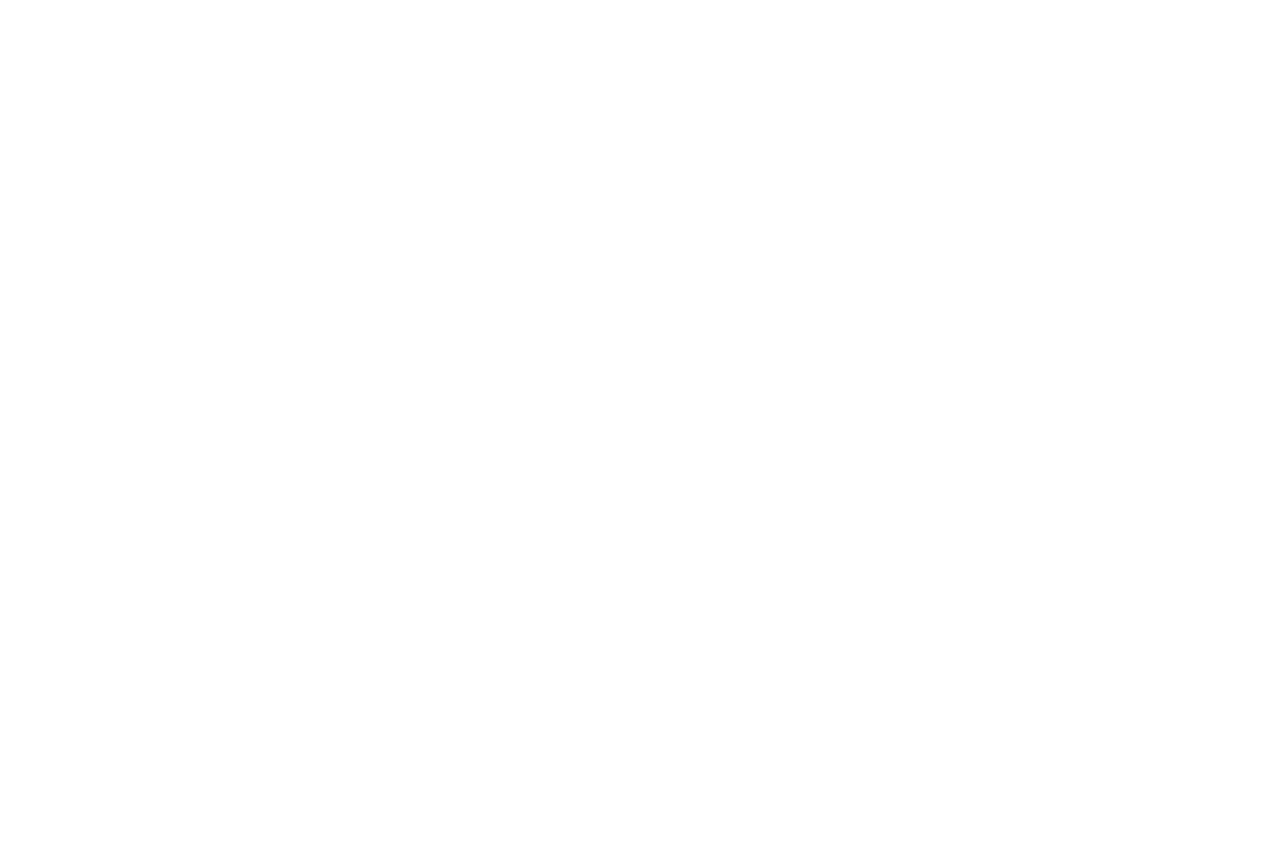
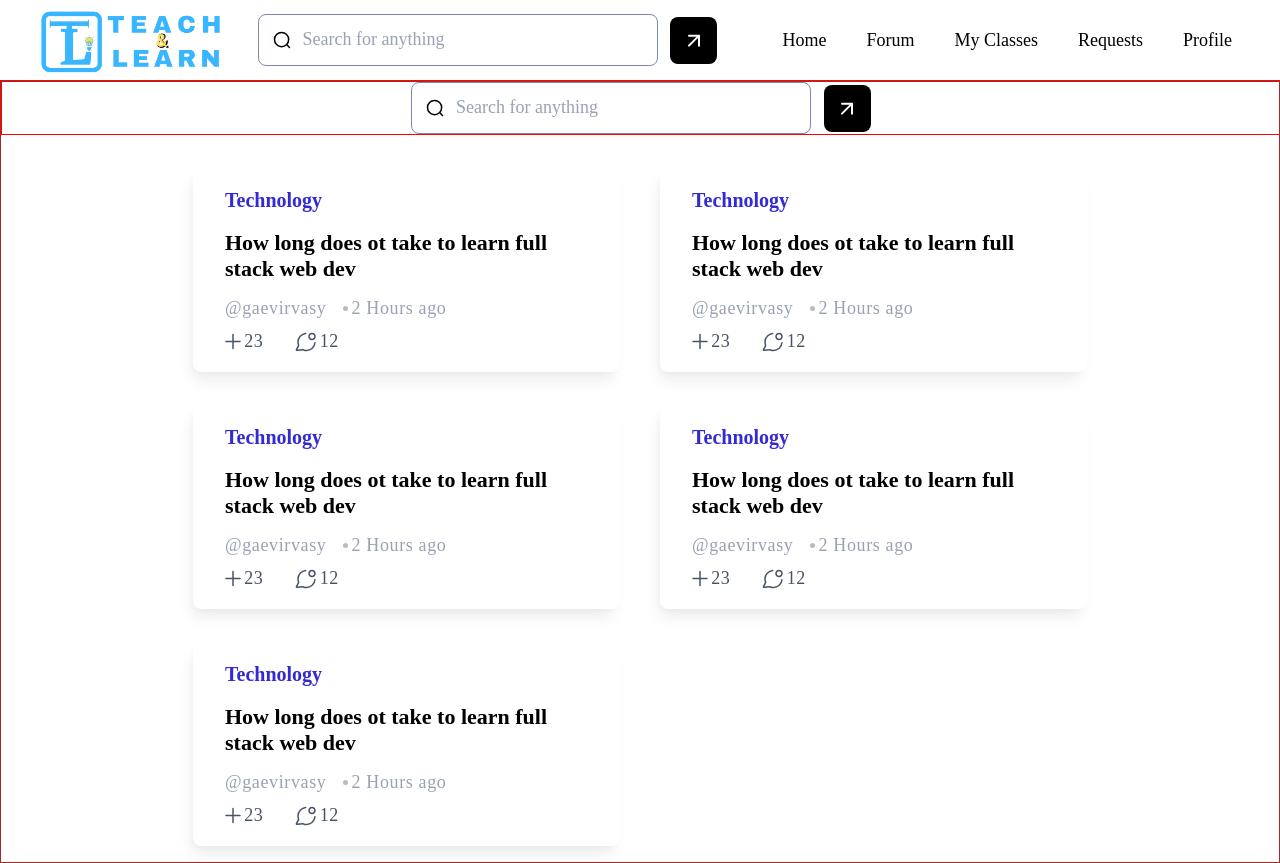
Before and after one commit to Garvit1809/teachnlearn, a React (Vite) app in the folder client/: page /forum in a window 1280 px wide. Before the commit this address had no page. Before the commit the page ends 800 px from the top, so only its background shows below. Built offline with nearby package versions, Linux system fonts and the light colour scheme.

Commit message:
creating forum page

```diff
--- a/client/src/App.tsx
+++ b/client/src/App.tsx
@@ -4,6 +4,8 @@ import Profile from "./pages/profile/profile";
 
 import "./app.css";
 import NewSignup from "./pages/authentication/newSignup";
+import Forum from "./pages/forum/forum";
+import SingleForum from "./pages/forum/singleForum";
 
 function App() {
   return (
@@ -11,6 +13,8 @@ function App() {
       <Routes>
         <Route path="/signup" element={<NewSignup />} />
         <Route path="/" element={<Home />} />
+        <Route path="/forum" element={<Forum />} />
+        <Route path="/forum/:id" element={<SingleForum />} />
         <Route path="/me" element={<Profile />} />
       </Routes>
     </div>
--- /dev/null
+++ b/client/src/components/forum-components/forumCard.tsx
@@ -0,0 +1,157 @@
+import React from "react";
+import styled from "styled-components";
+import { Comments, Plus } from "../general-components/svg";
+import { useNavigate } from "react-router-dom";
+
+const Section = styled.div`
+  /* border: 1px solid red; */
+  background: #ffffff;
+  box-shadow: -4px 12px 16px -4px rgba(16, 24, 40, 0.08),
+    -2px 4px 6px -2px rgba(16, 24, 40, 0.03);
+  border-radius: 8px;
+
+  display: flex;
+  flex-direction: column;
+  align-items: flex-start;
+  padding: 20px 32px;
+  gap: 16px;
+  cursor: pointer;
+  transition: all 0.15s linear;
+
+  &:hover {
+    transform: scale(1.05);
+    -webkit-box-shadow: 0px 0px 26px 0px rgba(0, 0, 0, 0.49);
+    -moz-box-shadow: 0px 0px 26px 0px rgba(0, 0, 0, 0.49);
+    box-shadow: 0px 0px 26px 0px rgba(0, 0, 0, 0.49);
+  }
+`;
+
+const Header = styled.div`
+  /* border: 1px solid red; */
+`;
+
+const Tag = styled.div`
+  color: #332ad5;
+  font-size: 20px;
+  line-height: 27px;
+  font-weight: 600;
+`;
+
+const Options = styled.div``;
+
+const Question = styled.div`
+  font-weight: 600;
+  font-size: 22px;
+  /* line-height: 35px; */
+
+  color: #000000;
+`;
+
+const Details = styled.div`
+  display: flex;
+  flex-direction: column;
+  /* border: 1px solid red; */
+`;
+
+const User = styled.div`
+  /* border: 1px solid red; */
+  display: grid;
+  grid-template-columns: auto auto;
+  column-gap: 1rem;
+  margin-bottom: 12px;
+
+  span {
+    font-weight: 500;
+    font-size: 18px;
+    color: #98a2b3;
+    letter-spacing: 0.035em;
+  }
+
+  div {
+    display: flex;
+    align-items: center;
+    justify-content: center;
+    column-gap: 0.25rem;
+  }
+
+  span.dot {
+    height: 5px;
+    width: 5px;
+    background-color: #bbb;
+    border-radius: 50%;
+    display: inline-block;
+  }
+`;
+
+const Stats = styled.div`
+  display: flex;
+  align-items: center;
+  column-gap: 2rem;
+
+  div {
+    /* border: 1px solid red; */
+    width: fit-content;
+    display: flex;
+    align-items: center;
+    justify-content: center;
+    column-gap: 0.2rem;
+
+    span {
+      font-weight: 500;
+      font-size: 18px;
+      color: #475467;
+      letter-spacing: 0.035em;
+    }
+  }
+`;
+
+interface forumProps {
+  id: number;
+  tag: string;
+  question: string;
+  userName: string;
+  time: string;
+  likes: number;
+  comments: number;
+}
+
+const ForumCard = (props: forumProps) => {
+  const navigate = useNavigate();
+
+  const forumNavigator = () => {
+    console.log("hello");
+
+    navigate(`/forum/${props.id}`, { state: { id: props.id } });
+  };
+
+  return (
+    <Section onClick={forumNavigator}>
+      <Header>
+        <Tag>{props.tag}</Tag>
+        <Options></Options>
+      </Header>
+      <Question>{props.question}</Question>
+      <Details>
+        <User>
+          <span>@{props.userName}</span>
+          <div>
+            <span className="dot"></span>
+            <span>{props.time}</span>
+          </div>
+        </User>
+        <Stats>
+          <div>
+            <Plus />
+            <span>{props.likes}</span>
+          </div>
+          <div>
+            <Comments />
+            <span>{props.comments}</span>
+          </div>
+        </Stats>
+      </Details>
+    </Section>
+  );
+};
+
+export default ForumCard;
--- a/client/src/components/general-components/navbar.tsx
+++ b/client/src/components/general-components/navbar.tsx
@@ -62,7 +62,7 @@ const navOptions = [
   },
   {
     title: "Forum",
-    link: "/",
+    link: "/forum",
   },
   {
     title: "My Classes",
--- a/client/src/components/general-components/svg.tsx
+++ b/client/src/components/general-components/svg.tsx
@@ -175,8 +175,46 @@ export const EditIcon = () => {
   );
 };
 
+export const Plus = () => {
+  return (
+    <svg
+      width="16"
+      height="17"
+      viewBox="0 0 16 17"
+      fill="none"
+      xmlns="http://www.w3.org/2000/svg"
+    >
+      <path
+        d="M8 1.5V15.5M1 8.5H15"
+        stroke="#475467"
+        stroke-width="1.5"
+        stroke-linecap="round"
+        stroke-linejoin="round"
+      />
+    </svg>
+  );
+};
+
+export const Comments = () => {
+  return (
+    <svg
+      width="21"
+      height="20"
+      viewBox="0 0 21 20"
+      fill="none"
+      xmlns="http://www.w3.org/2000/svg"
+    >
+      <path
+        d="M10.7074 1.53647C6.38458 1.93621 2.99999 5.57285 2.99999 10C2.99999 10.95 3.15584 11.8636 3.44336 12.7166C3.55156 13.0376 3.60566 13.1981 3.61542 13.3214C3.62506 13.4432 3.61777 13.5286 3.58764 13.6469C3.55714 13.7668 3.48979 13.8915 3.35508 14.1408L1.71943 17.1684C1.48612 17.6002 1.36946 17.8161 1.39557 17.9828C1.41831 18.1279 1.50374 18.2557 1.62917 18.3322C1.77317 18.4201 2.01729 18.3948 2.50553 18.3444L7.62655 17.815C7.78157 17.799 7.85919 17.791 7.92985 17.7937C7.99936 17.7963 8.04844 17.8029 8.11622 17.8185C8.18514 17.8344 8.27181 17.8678 8.44515 17.9345C9.3932 18.2998 10.4232 18.5 11.5 18.5C15.9308 18.5 19.5698 15.1098 19.9645 10.7819M19.1213 2.37868C20.2929 3.55025 20.2929 5.44975 19.1213 6.62132C17.9497 7.79289 16.0502 7.79289 14.8787 6.62132C13.7071 5.44975 13.7071 3.55025 14.8787 2.37868C16.0502 1.20711 17.9497 1.20711 19.1213 2.37868Z"
+        stroke="#475467"
+        stroke-width="1.5"
+        stroke-linecap="round"
+        stroke-linejoin="round"
+      />
+    </svg>
+  );
+};
+
 // export const Cins = () => {}
 // export const Cins = () => {}
 // export const Cins = () => {}
-// export const Cins = () => {}
-// export const Cins = () => {}
--- /dev/null
+++ b/client/src/pages/forum/forum.tsx
@@ -0,0 +1,96 @@
+import React from "react";
+import Navbar from "../../components/general-components/navbar";
+import SearchBar from "../../components/general-components/searchBar";
+import styled from "styled-components";
+import ForumCard from "../../components/forum-components/forumCard";
+
+const Section = styled.div`
+  border: 1px solid brown;
+  overflow-x: hidden;
+  /* display: flex; */
+  /* align-items: center; */
+`;
+
+const TopBar = styled.div`
+  width: 100%;
+  border: 1px solid red;
+  display: flex;
+  align-items: center;
+  justify-content: center;
+`;
+
+const ForumGrid = styled.div`
+  display: grid;
+  grid-template-columns: auto auto;
+  /* border: 2px solid green; */
+  gap: 2rem 2.5rem;
+  margin: 2rem 15vw 1rem;
+`;
+
+const forumData = [
+  {
+    id: 1,
+    tag: "Technology",
+    question: "How long does ot take to learn full stack web dev",
+    userName: "gaevirvasy",
+    time: "2 Hours ago",
+    likes: 23,
+    comments: 12,
+  },
+  {
+    id: 2,
+    tag: "Technology",
+    question: "How long does ot take to learn full stack web dev",
+    userName: "gaevirvasy",
+    time: "2 Hours ago",
+    likes: 23,
+    comments: 12,
+  },
+  {
+    id: 3,
+    tag: "Technology",
+    question: "How long does ot take to learn full stack web dev",
+    userName: "gaevirvasy",
+    time: "2 Hours ago",
+    likes: 23,
+    comments: 12,
+  },
+  {
+    id: 4,
+    tag: "Technology",
+    question: "How long does ot take to learn full stack web dev",
+    userName: "gaevirvasy",
+    time: "2 Hours ago",
+    likes: 23,
+    comments: 12,
+  },
+  {
+    id: 5,
+    tag: "Technology",
+    question: "How long does ot take to learn full stack web dev",
+    userName: "gaevirvasy",
+    time: "2 Hours ago",
+    likes: 23,
+    comments: 12,
+  },
+];
+
+const Forum = () => {
+  return (
+    <>
+      <Navbar />
+      <Section>
+        <TopBar>
+          <SearchBar />
+        </TopBar>
+        <ForumGrid>
+          {forumData.map((forum, index) => {
+            return <ForumCard key={index} {...forum} />;
+          })}
+        </ForumGrid>
+      </Section>
+    </>
+  );
+};
+
+export default Forum;
--- /dev/null
+++ b/client/src/pages/forum/singleForum.tsx
@@ -0,0 +1,11 @@
+import React from 'react'
+
+const SingleForum = () => {
+  return (
+    <div>
+
+    </div>
+  )
+}
+
+export default SingleForum
```
Also changed, not shown: client/src/assets/Comments.svg (added), client/src/assets/Plus.svg (added).
